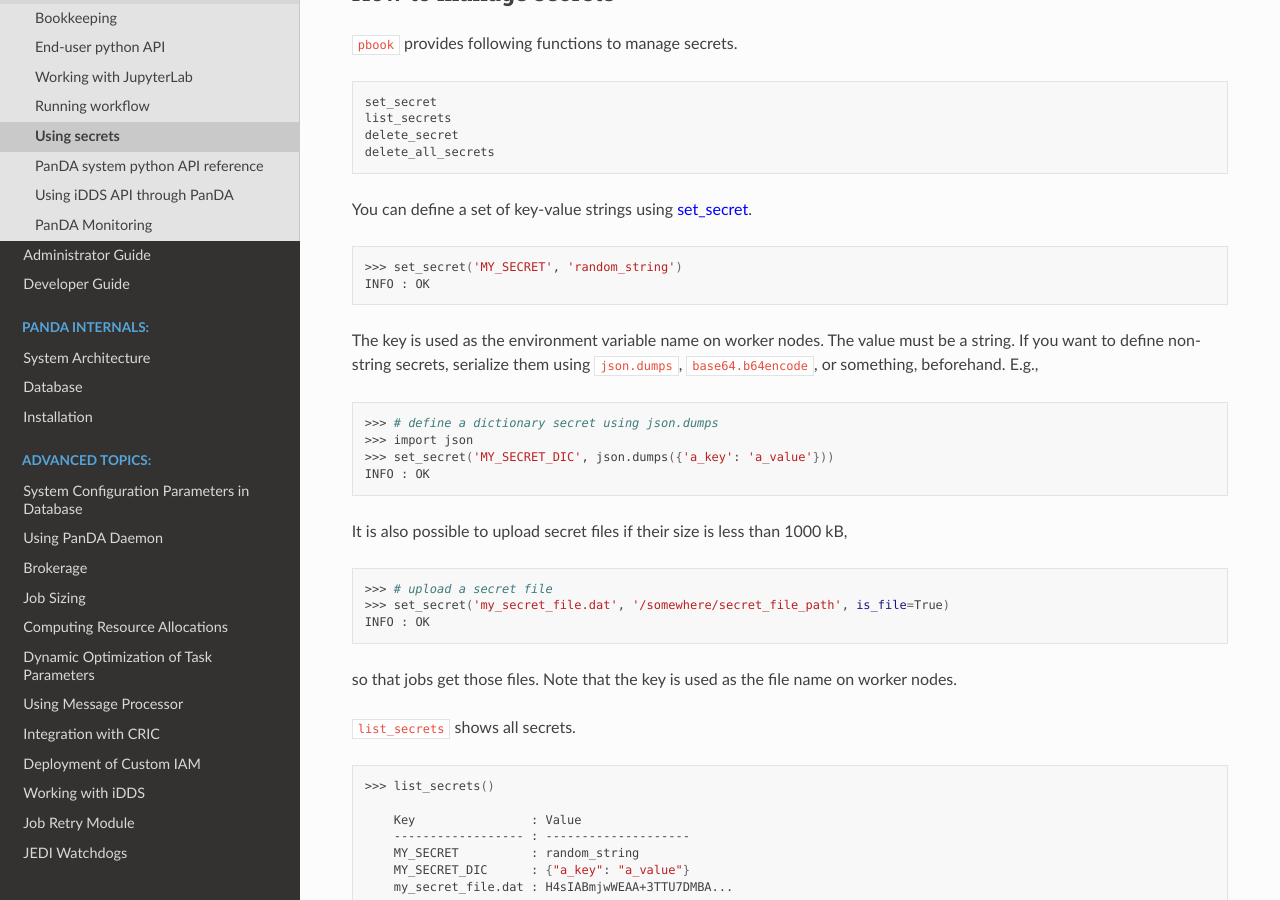
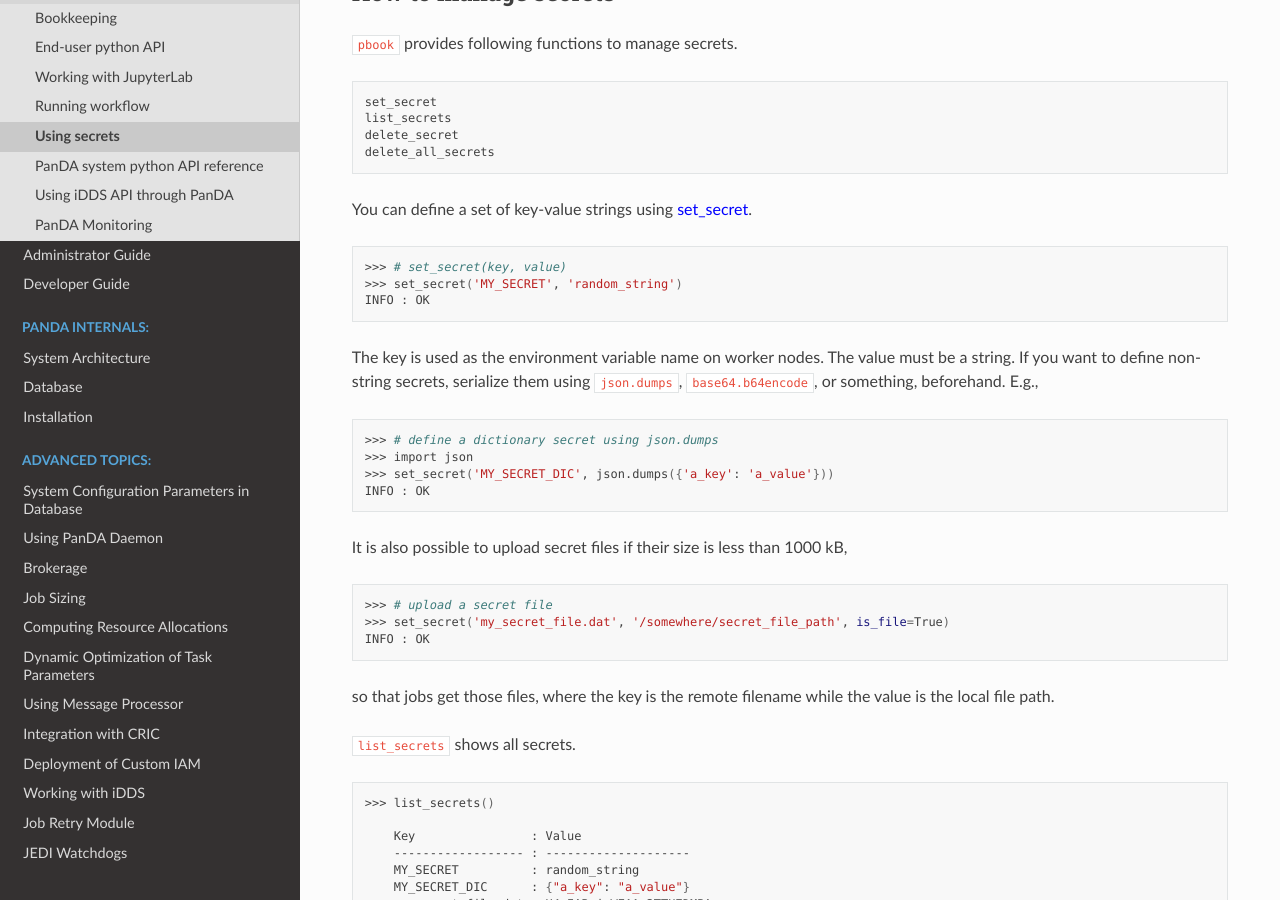
Before and after one commit to PanDAWMS/panda-docs, a Sphinx documentation site: the page built from docs/source/client/secret.rst, in a window 1280 px wide and 900 px high, scrolled down 879 px. Built offline with Sphinx 7.4.7 and the Read the Docs theme 2.0.0, drawn with Linux system fonts in a browser that asks for light colours; pages that are not in the unit, such as notebooks, are missing from menus.

Commit message:
bin secret

```diff
--- a/docs/source/client/secret.rst
+++ b/docs/source/client/secret.rst
@@ -30,6 +30,7 @@
 
 .. code-block:: bash
 
+   >>> # set_secret(key, value)
    >>> set_secret('MY_SECRET', 'random_string')
    INFO : OK
 
@@ -52,7 +53,7 @@
    >>> set_secret('my_secret_file.dat', '/somewhere/secret_file_path', is_file=True)
    INFO : OK
 
-so that jobs get those files. Note that the key is used as the file name on worker nodes.
+so that jobs get those files, where the key is the remote filename while the value is the local file path.
 
 ``list_secrets`` shows all secrets.
 
```
